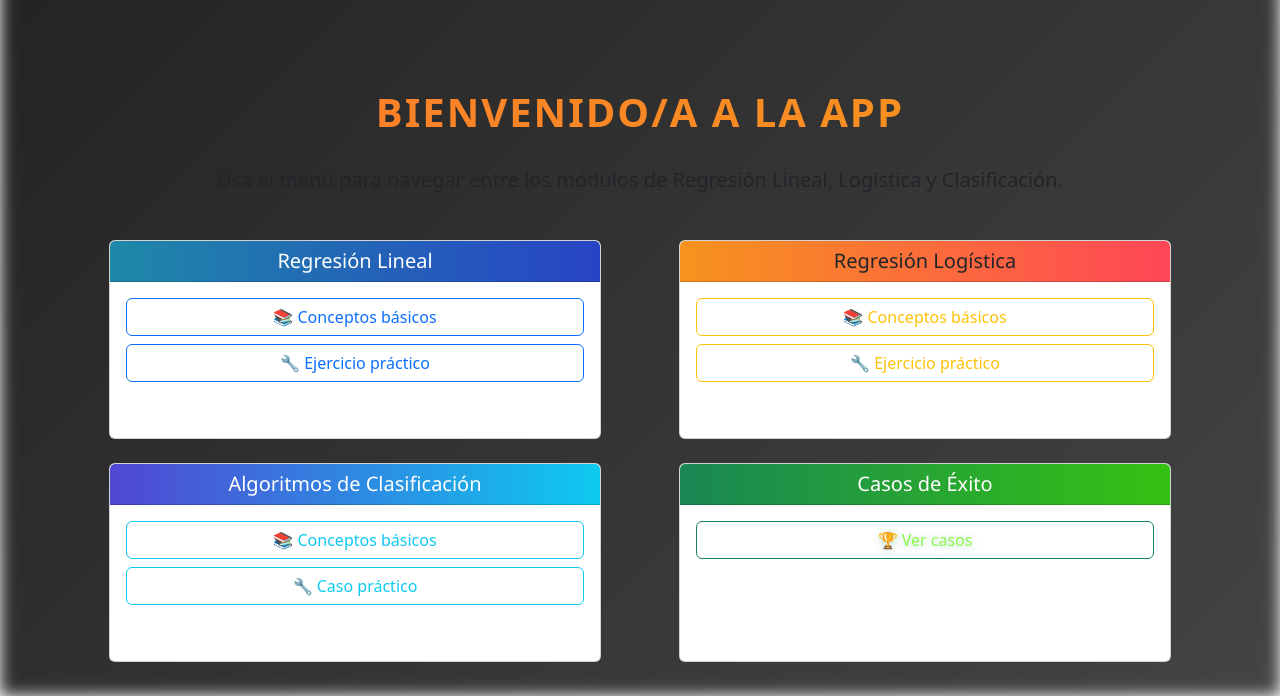
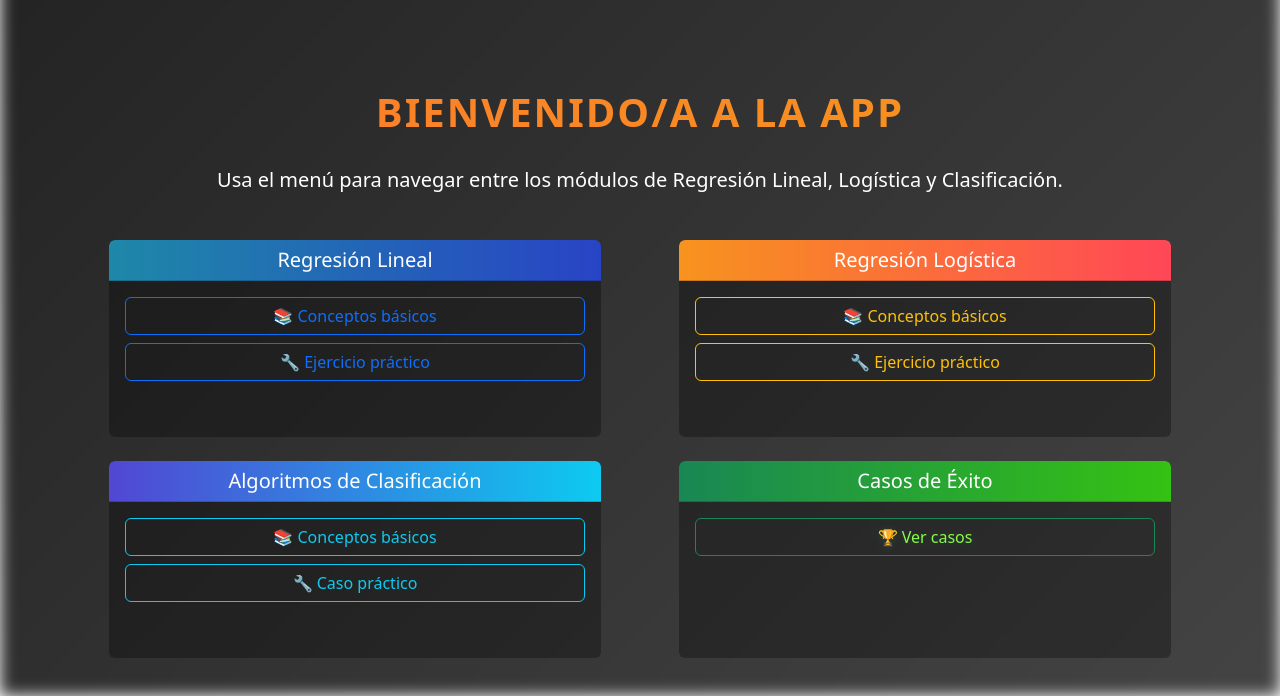
Before and after one commit to catabernal2003-png/Repositorio-Activades, a Flask app: page / in a window 1280 px wide. Shown: the part 104-800 px from the top of the page. Run offline with Flask 3, Linux system fonts and the light colour scheme.

Commit message:
Cambio del color del texto a blanco

```diff
--- a/templates/Home.html
+++ b/templates/Home.html
@@ -4,14 +4,14 @@
 
 {% block content %}
   <h1 class="hero-title text-center mb-4">Bienvenido/a a la App </h1>
-  <p class="text-center fs-5 mb-4">
+  <p class="text-center fs-5 mb-4 text-white">
     Usa el menú para navegar entre los módulos de Regresión Lineal, Logística y Clasificación.
   </p>
 
   <div class="row">
     <!-- Tarjeta de Regresión Lineal -->
     <div class="col-md-6 mb-4">
-      <div class="card h-100">
+      <div class="card regresion-lineal h-100">
         <div class="card-header bg-primary text-white">
           <h2 class="h5 mb-0">Regresión Lineal</h2>
         </div>
@@ -26,8 +26,8 @@
 
     <!-- Tarjeta de Regresión Logística -->
     <div class="col-md-6 mb-4">
-      <div class="card h-100">
-        <div class="card-header bg-warning text-dark">
+      <div class="card regresion-logistica h-100">
+        <div class="card-header bg-warning text-white">
           <h2 class="h5 mb-0">Regresión Logística</h2>
         </div>
         <div class="card-body">
@@ -43,7 +43,7 @@
   <div class="row">
     <!-- Tarjeta de Clasificación -->
     <div class="col-md-6 mb-4">
-      <div class="card h-100">
+      <div class="card clasificacion h-100">
         <div class="card-header bg-info text-white">
           <h2 class="h5 mb-0">Algoritmos de Clasificación</h2>
         </div>
@@ -58,7 +58,7 @@
 
     <!-- Tarjeta de Casos de Éxito -->
     <div class="col-md-6 mb-4">
-      <div class="card h-100">
+      <div class="card casos-exito h-100">
         <div class="card-header bg-success text-white">
           <h2 class="h5 mb-0">Casos de Éxito</h2>
         </div>
```
